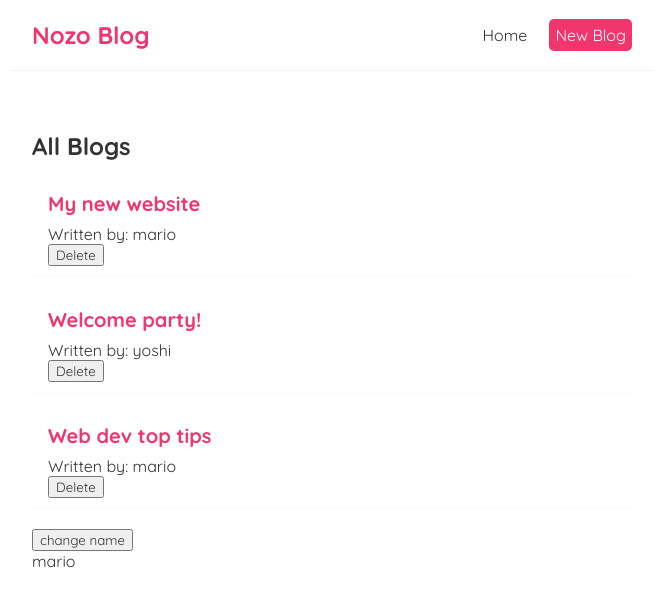
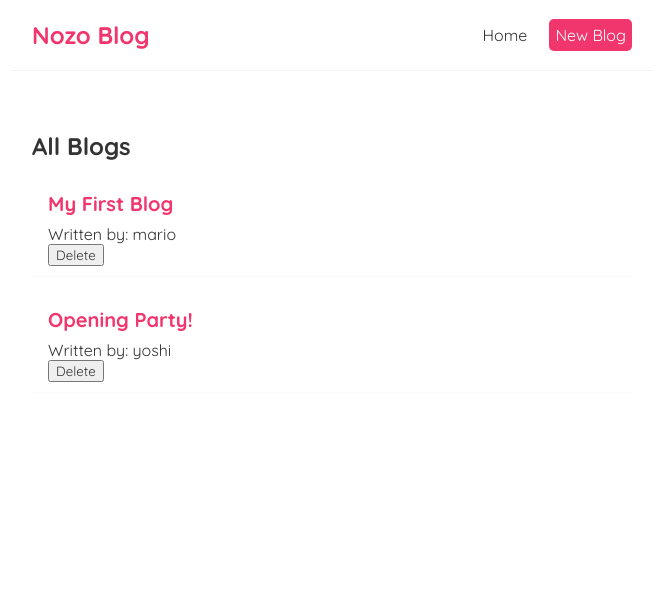
Before and after one commit to Kobby08/nozo-blog, a React (Create React App) app: page / in a window 1280 px wide. Shown: the top 606 px of the page, without its empty margins (308-971 px from the left). Built offline with nearby package versions, Linux system fonts and the light colour scheme; data requests are answered from the project's data file.

Commit message:
using useEffect to fetch data

```diff
--- a/src/Home.js
+++ b/src/Home.js
@@ -2,47 +2,22 @@
 import BlogList from "./BlogList";
 
 const Home = () => {
-  const [blogs, setBlogs] = useState([
-    {
-      title: "My new website",
-      body: "lorem ipsum...",
-      author: "mario",
-      id: 1,
-    },
-    {
-      title: "Welcome party!",
-      body: "lorem ipsum...",
-      author: "yoshi",
-      id: 2,
-    },
-    {
-      title: "Web dev top tips",
-      body: "lorem ipsum...",
-      author: "mario",
-      id: 3,
-    },
-  ]);
-
-  const [name, setName] = useState("mario");
-
-  const handleDelete = (id) => {
-    const newBlogs = blogs.filter((blog) => blog.id !== id);
-    setBlogs(newBlogs);
-  };
+  const [blogs, setBlogs] = useState(null);
 
   // we can allow useEffect to listen to changes in dependencies before it run.
   // useEffect will not run until a dependenciy changes.
   // dependencies are passed as array to the useEffect hook.
   useEffect(() => {
-    console.log("Hello world!");
-    console.log(name);
-  }, [name]);
+    fetch("http://localhost:8000/blogs")
+      .then((res) => res.json())
+      .then((data) => {
+        setBlogs(data);
+      });
+  }, []);
 
   return (
     <div className="home">
-      <BlogList blogs={blogs} title="All Blogs" handleDelete={handleDelete} />
-      <button onClick={() => setName("luigi")}>change name</button>
-      <p>{name}</p>
+      {blogs && <BlogList blogs={blogs} title="All Blogs" />}
     </div>
   );
 };
```
